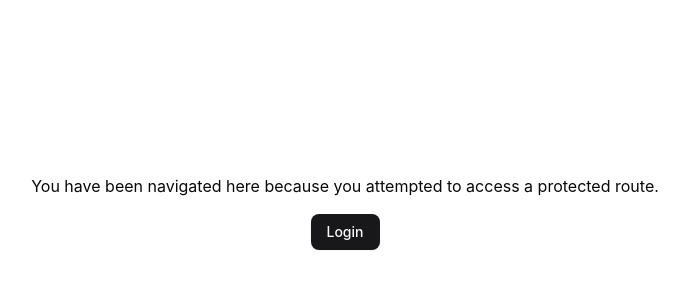
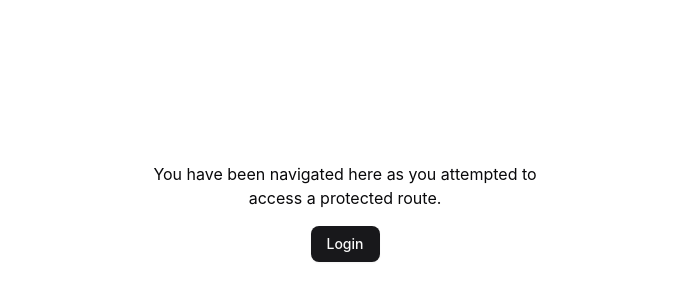
Before and after one commit to JeffreyTan1/tanstack-router-spike, a React (Vite) app: page /login in a window 1280 px wide. Shown: the part 188-488 px from the top of the page, without its empty margins (295-984 px from the left). Built offline with nearby package versions, Linux system fonts and the light colour scheme.

Commit message:
refactor: use button aschild

```diff
--- a/src/routes/(app)/_dashboard.tsx
+++ b/src/routes/(app)/_dashboard.tsx
@@ -2,7 +2,6 @@ import {
 	createFileRoute,
 	Outlet,
 	redirect,
-	useRouterState,
 } from "@tanstack/react-router";
 import { userQueryOptions } from "@/api/queryOptions";
 import { Navbar } from "./-components/navbar";
--- a/src/routes/(app)/_dashboard/collections/$collectionId/index.tsx
+++ b/src/routes/(app)/_dashboard/collections/$collectionId/index.tsx
@@ -3,7 +3,7 @@ import { collectionQueryOptions } from "@/api/queryOptions";
 import { useSuspenseQuery } from "@tanstack/react-query";
 import { Grid } from "@/components/common/grid";
 import { ArrowLeft, Loader2 } from "lucide-react";
-import { Button, buttonVariants } from "@/components/ui/button";
+import { Button } from "@/components/ui/button";
 
 export const Route = createFileRoute(
 	"/(app)/_dashboard/collections/$collectionId/",
--- a/src/routes/(app)/_dashboard/collections/index.tsx
+++ b/src/routes/(app)/_dashboard/collections/index.tsx
@@ -3,7 +3,7 @@ import { collectionsQueryOptions } from "@/api/queryOptions";
 import { useSuspenseQuery } from "@tanstack/react-query";
 import { Card, CardContent, CardHeader, CardTitle } from "@/components/ui/card";
 import { Grid } from "@/components/common/grid";
-import { buttonVariants } from "@/components/ui/button";
+import { Button } from "@/components/ui/button";
 import { ArrowRight } from "lucide-react";
 
 export const Route = createFileRoute("/(app)/_dashboard/collections/")({
@@ -25,13 +25,14 @@ function RouteComponent() {
 					<CardContent>
 						<div className="flex justify-between items-center gap-2">
 							<p>{collection.images.length} images</p>
+							<Button asChild>
 								<Link
 									to="/collections/$collectionId"
 									params={{ collectionId: collection.id }}
-								className={buttonVariants({ variant: "default" })}
 								>
 									View <ArrowRight className="size-4" />
 								</Link>
+							</Button>
 						</div>
 					</CardContent>
 				</Card>
--- a/src/routes/index.tsx
+++ b/src/routes/index.tsx
@@ -1,5 +1,5 @@
 import { createFileRoute, Link } from "@tanstack/react-router";
-import { buttonVariants } from "@/components/ui/button";
+import { Button } from "@/components/ui/button";
 export const Route = createFileRoute("/")({
 	component: App,
 });
@@ -9,12 +9,14 @@ function App() {
 		<div className="flex flex-col justify-center items-center h-screen gap-4">
 			<p>This is the landing page of the app.</p>
 			<p>This app is all about collections of images.</p>
-			<Link
-				to="/collections"
-				className={buttonVariants({ variant: "default" })}
-			>
-				Get Started with Collections
-			</Link>
+			<Button asChild>
+				<Link
+					to="/collections"
+				>
+					Get Started with Collections
+				</Link>
+			</Button>
+
 		</div>
 	);
 }
--- a/src/routes/login.tsx
+++ b/src/routes/login.tsx
@@ -24,8 +24,8 @@ function RouteComponent() {
 	};
 	return (
 		<div className="flex flex-col justify-center items-center h-screen gap-4">
-			<p>
-				You have been navigated here because you attempted to access a protected
+			<p className="max-w-sm text-center">
+				You have been navigated here as you attempted to access a protected
 				route.
 			</p>
 			<Button onClick={handleLogin}>Login</Button>
```
Lines whose indentation alone changed are shown as unchanged.
